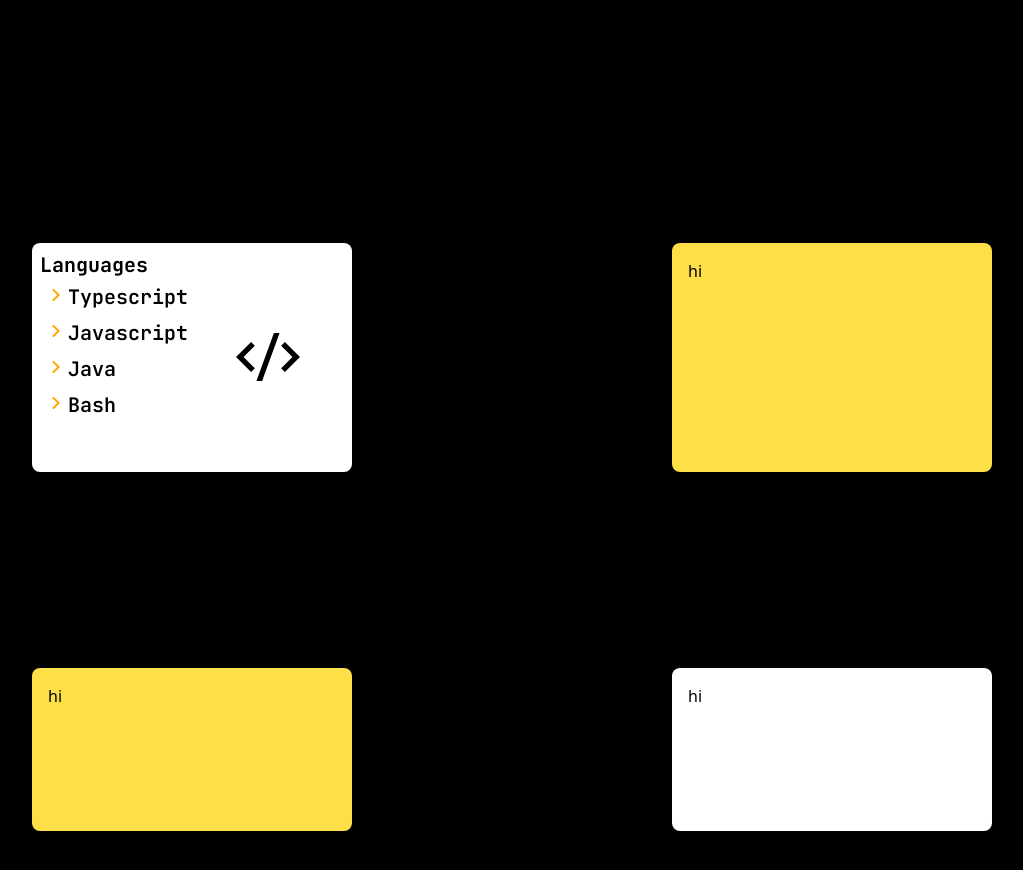
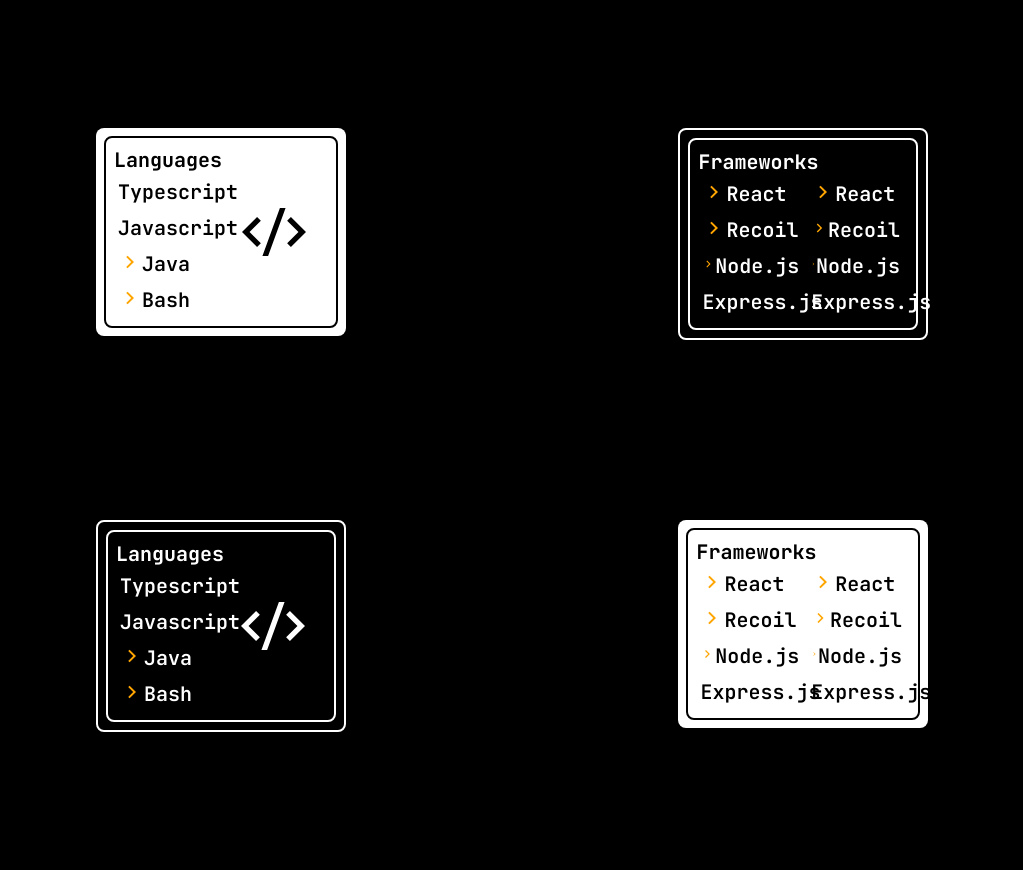
Before and after one commit to BeroBrine/portfolio-website, a React (Vite) app: page / in a window 1280 px wide. Shown: the part 1900-2770 px from the top of the page, without its empty margins (128-1151 px from the left). Built offline with nearby package versions, Linux system fonts and the light colour scheme; what tailwind-typewriter would draw is missing.

Commit message:
skills card done

```diff
--- a/src/components/Cursor.tsx
+++ b/src/components/Cursor.tsx
@@ -21,6 +21,7 @@
 		setCursorRender,
 		refElem,
 	});
+
 	console.log(cursorRender);
 	return (
 		<div>
--- a/src/components/Skills.tsx
+++ b/src/components/Skills.tsx
@@ -1,10 +1,13 @@
 import { RiArrowRightSLine } from "@remixicon/react";
 import { RiCodeSSlashFill } from "@remixicon/react";
+
 const Skills = () => {
 	return (
 		<div>
-			<div className=" grid h-screen py-2 w-screen  items-center  justify-items-center bg-black grid-cols-2">
-				<div className="p-2  rounded-lg w-1/2 h-1/2 bg-white flex flex-row">
+			<div className=" h-screen py-2 w-screen  items-center  justify-items-center bg-black ">
+				<div className="w-full h-1/2 flex flex-row justify-between px-56">
+					<div className="p-2  rounded-lg w-[30%] h-fit bg-white flex flex-row ">
+						<div className="flex flex-row  w-full border-black  p-2 rounded-lg border-2 overflow-hidden">
 							<span className="font-jetBrains text-xl flex flex-col  font-bold w-1/2">
 								Languages
 								<span className="font-jetBrains px-1 py-1 flex flex-row text-xl font-semibold ">
@@ -28,10 +31,118 @@
 								<RiCodeSSlashFill size={64} />
 							</div>
 						</div>
-				<div className="p-4  rounded-lg w-1/2 h-1/2 bg-yellow-300">hi</div>
-
-				<div className="p-4  rounded-lg w-1/2 h-1/2 bg-yellow-300">hi</div>
-				<div className="p-4  rounded-lg w-1/2 h-1/2 bg-white">hi</div>
+					</div>
+					<div className="p-2  rounded-lg w-[30%] h-fit bg-black border-white border-2 flex flex-row">
+						<div className="flex flex-row w-full h-fit border-white  p-2 rounded-lg border-2">
+							<span className="font-jetBrains text-white text-xl flex flex-col  font-bold w-1/2">
+								Frameworks
+								<span className="font-jetBrains px-1 py-1 flex flex-row text-xl font-semibold ">
+									<RiArrowRightSLine color="orange" />
+									React
+								</span>
+								<span className="font-jetBrains px-1 py-1 flex flex-row text-xl font-semibold ">
+									<RiArrowRightSLine color="orange" />
+									Recoil
+								</span>
+								<span className="font-jetBrains px-1 py-1 flex flex-row text-xl font-semibold ">
+									<RiArrowRightSLine color="orange" />
+									Node.js
+								</span>
+								<span className="font-jetBrains px-1 py-1 flex flex-row text-xl font-semibold ">
+									<RiArrowRightSLine color="orange" />
+									Express.js
+								</span>
+							</span>
+							<div className="flex flex-col text-white w-1/2 justify-left px-1 pt-7">
+								<span className="font-jetBrains px-1 py-1 flex flex-row text-xl font-semibold ">
+									<RiArrowRightSLine color="orange" />
+									React
+								</span>
+								<span className="font-jetBrains px-1 py-1 flex flex-row text-xl font-semibold ">
+									<RiArrowRightSLine color="orange" />
+									Recoil
+								</span>
+								<span className="font-jetBrains px-1 py-1 flex flex-row text-xl font-semibold ">
+									<RiArrowRightSLine color="orange" />
+									Node.js
+								</span>
+								<span className="font-jetBrains px-1 py-1 flex flex-row text-xl font-semibold ">
+									<RiArrowRightSLine color="orange" />
+									Express.js
+								</span>
+							</div>
+						</div>
+					</div>
+				</div>
+				<div className="w-full h-1/2 flex flex-row justify-between px-56">
+					<div className="p-2  rounded-lg w-[30%] h-fit bg-black border-white border-2 flex flex-row ">
+						<div className="flex flex-row  w-full border-white  text-white p-2 rounded-lg border-2 overflow-hidden">
+							<span className="font-jetBrains text-xl flex flex-col  font-bold w-1/2">
+								Languages
+								<span className="font-jetBrains px-1 py-1 flex flex-row text-xl font-semibold ">
+									<RiArrowRightSLine color="orange" />
+									Typescript
+								</span>
+								<span className="font-jetBrains px-1 py-1 flex flex-row text-xl font-semibold ">
+									<RiArrowRightSLine color="orange" />
+									Javascript
+								</span>
+								<span className="font-jetBrains px-1 py-1 flex flex-row text-xl font-semibold ">
+									<RiArrowRightSLine color="orange" />
+									Java
+								</span>
+								<span className="font-jetBrains px-1 py-1 flex flex-row text-xl font-semibold ">
+									<RiArrowRightSLine color="orange" />
+									Bash
+								</span>
+							</span>
+							<div className="flex w-1/2 justify-center items-center">
+								<RiCodeSSlashFill size={64} />
+							</div>
+						</div>
+					</div>
+					<div className="p-2  rounded-lg w-[30%] h-fit bg-white flex flex-row">
+						<div className="flex flex-row w-full h-fit border-black text-black  p-2 rounded-lg border-2">
+							<span className="font-jetBrains  text-xl flex flex-col  font-bold w-1/2">
+								Frameworks
+								<span className="font-jetBrains px-1 py-1 flex flex-row text-xl font-semibold ">
+									<RiArrowRightSLine color="orange" />
+									React
+								</span>
+								<span className="font-jetBrains px-1 py-1 flex flex-row text-xl font-semibold ">
+									<RiArrowRightSLine color="orange" />
+									Recoil
+								</span>
+								<span className="font-jetBrains px-1 py-1 flex flex-row text-xl font-semibold ">
+									<RiArrowRightSLine color="orange" />
+									Node.js
+								</span>
+								<span className="font-jetBrains px-1 py-1 flex flex-row text-xl font-semibold ">
+									<RiArrowRightSLine color="orange" />
+									Express.js
+								</span>
+							</span>
+							<div className="flex flex-col  w-1/2 justify-left px-1 pt-7">
+								<span className="font-jetBrains px-1 py-1 flex flex-row text-xl font-semibold ">
+									<RiArrowRightSLine color="orange" />
+									React
+								</span>
+								<span className="font-jetBrains px-1 py-1 flex flex-row text-xl font-semibold ">
+									<RiArrowRightSLine color="orange" />
+									Recoil
+								</span>
+								<span className="font-jetBrains px-1 py-1 flex flex-row text-xl font-semibold ">
+									<RiArrowRightSLine color="orange" />
+									Node.js
+								</span>
+								<span className="font-jetBrains px-1 py-1 flex flex-row text-xl font-semibold ">
+									<RiArrowRightSLine color="orange" />
+									Express.js
+								</span>
+							</div>
+						</div>
+					</div>
+				</div>
 			</div>
 		</div>
 	);
```
Lines whose indentation alone changed are shown as unchanged.
